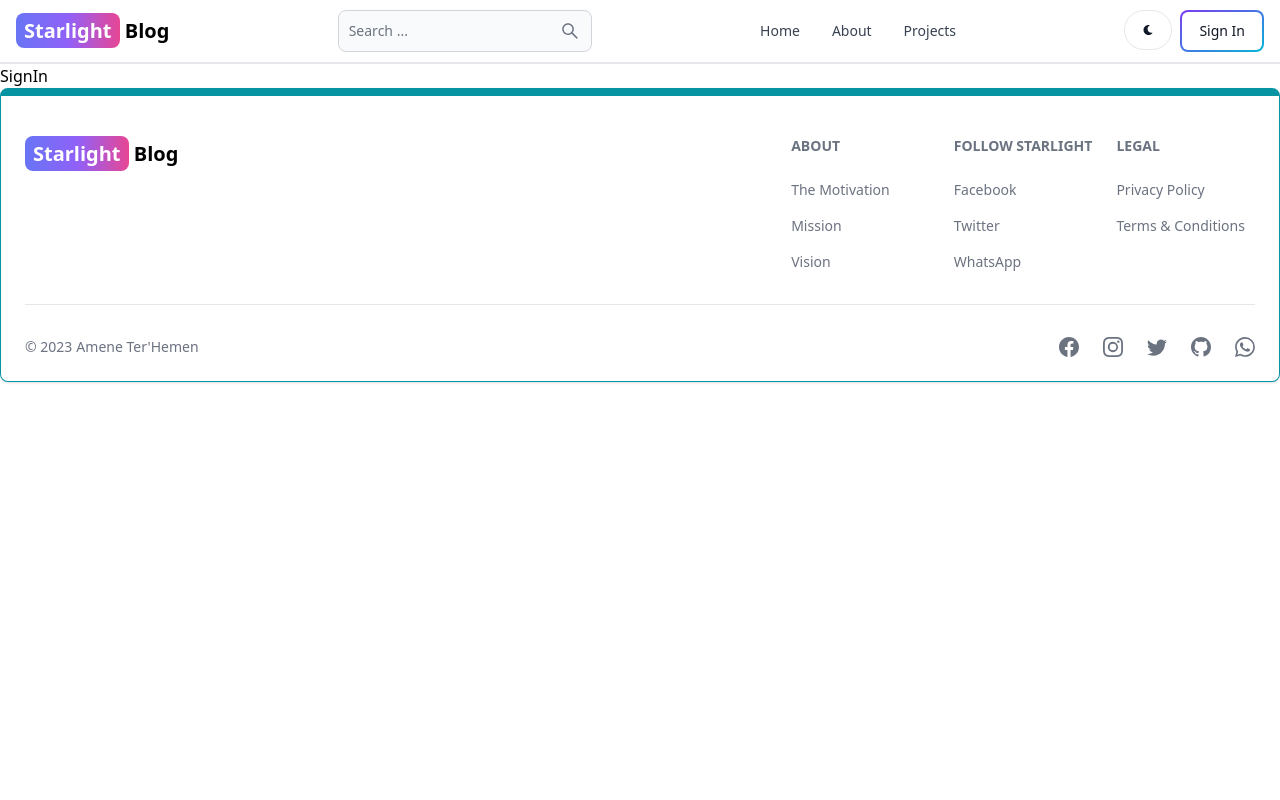
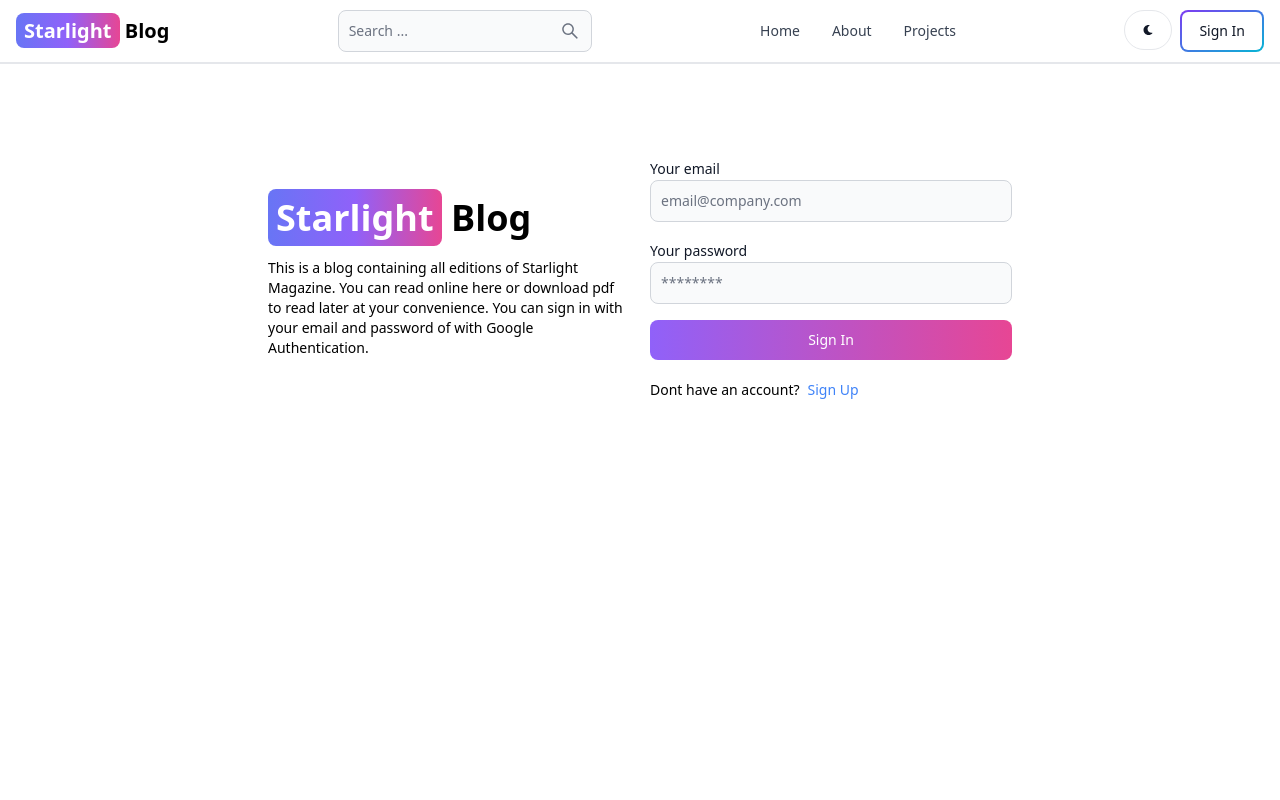
Before and after one commit to Ameneterh/starlight-blog, a React (Vite) app in the folder client/: page /sign-in in a window 1280 px wide. Shown: the top 800 px of the page. Built offline with nearby package versions, Linux system fonts and the light colour scheme.

Commit message:
complete sign in page functionality

```diff
--- a/client/src/pages/SignIn.jsx
+++ b/client/src/pages/SignIn.jsx
@@ -1,5 +1,116 @@
+import { Alert, Button, Label, Spinner, TextInput } from "flowbite-react";
 import React from "react";
+import { useState } from "react";
+import { Link, useNavigate } from "react-router-dom";
 
 export default function SignIn() {
-  return <div>SignIn</div>;
+  const [formData, setFormData] = useState({});
+  const [errorMessage, setErrorMessage] = useState(null);
+  const [loading, setLoading] = useState(false);
+  const navigate = useNavigate();
+
+  const handleChange = (e) => {
+    setFormData({ ...formData, [e.target.id]: e.target.value.trim() });
+  };
+
+  const handleSubmit = async (e) => {
+    e.preventDefault();
+    if (!formData.email || !formData.password) {
+      return setErrorMessage("Please, fill out all fields.");
+    }
+    try {
+      setLoading(true);
+      setErrorMessage(null);
+      const res = await fetch("/api/auth/signin", {
+        method: "POST",
+        headers: { "Content-Type": "application/json" },
+        body: JSON.stringify(formData),
+      });
+      const data = await res.json();
+      if (data.success === false) {
+        return setErrorMessage(data.message);
+      }
+      setLoading(false);
+      if (res.ok) {
+        navigate("/");
+      }
+    } catch (error) {
+      setErrorMessage(error.message);
+      setLoading(false);
+    }
+  };
+
+  return (
+    <div className="min-h-screen mt-20">
+      <div className="flex p-3 max-w-3xl mx-auto flex-col md:flex-row md:items-center gap-5">
+        {/* left */}
+        <div className="flex-1">
+          <Link to="/" className="font-bold dark:text-white text-4xl">
+            <span className="px-2 py-1 bg-gradient-to-r from-indigo-500 via-purple-500 to-pink-500 rounded-lg text-white">
+              Starlight
+            </span>{" "}
+            Blog
+          </Link>
+          <p className="text-sm mt-5">
+            This is a blog containing all editions of Starlight Magazine. You
+            can read online here or download pdf to read later at your
+            convenience. You can sign in with your email and password of with
+            Google Authentication.
+          </p>
+        </div>
+
+        {/* right */}
+        <div className="flex-1">
+          <div className="">
+            <form onSubmit={handleSubmit} className="flex flex-col gap-4">
+              <div className="">
+                <Label value="Your email" />
+                <TextInput
+                  type="email"
+                  placeholder="email@company.com"
+                  id="email"
+                  onChange={handleChange}
+                />
+              </div>
+              <div className="">
+                <Label value="Your password" />
+                <TextInput
+                  type="password"
+                  placeholder="********"
+                  id="password"
+                  onChange={handleChange}
+                />
+              </div>
+
+              <Button
+                gradientDuoTone="purpleToPink"
+                type="submit"
+                disabled={loading}
+              >
+                {loading ? (
+                  <>
+                    <Spinner size="sm" />
+                    <span className="pl-3">Loading ...</span>
+                  </>
+                ) : (
+                  "Sign In"
+                )}
+              </Button>
+            </form>
+            <div className="flex gap-2 text-sm mt-5">
+              <span>Dont have an account?</span>
+              <Link to="/sign-up" className="text-blue-500">
+                Sign Up
+              </Link>
+            </div>
+            {errorMessage && (
+              <Alert className="mt-5" color="failure">
+                {errorMessage}
+              </Alert>
+            )}
+          </div>
+        </div>
+      </div>
+    </div>
+  );
 }
--- a/client/src/pages/SignUp.jsx
+++ b/client/src/pages/SignUp.jsx
@@ -52,8 +52,10 @@
             Blog
           </Link>
           <p className="text-sm mt-5">
-            Lorem ipsum dolor, sit amet consectetur adipisicing elit. Doloribus
-            quidem eos facere consequuntur? Natus, veniam.
+            This is a blog containing all editions of Starlight Magazine. You
+            can read online here or download pdf to read later at your
+            convenience. You can sign up with your email and password of with
+            Google Authentication.
           </p>
         </div>
 
```
